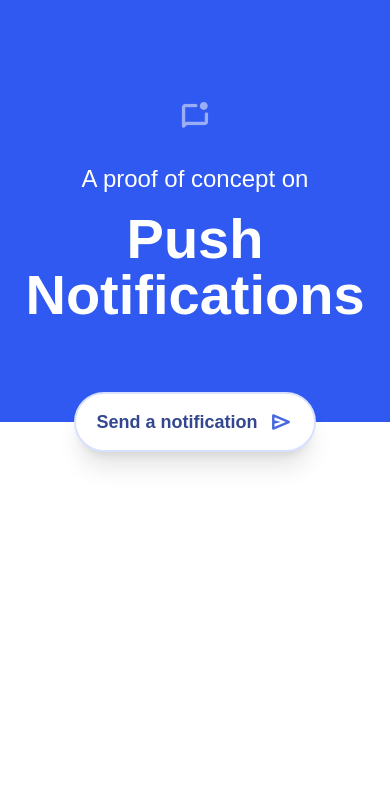
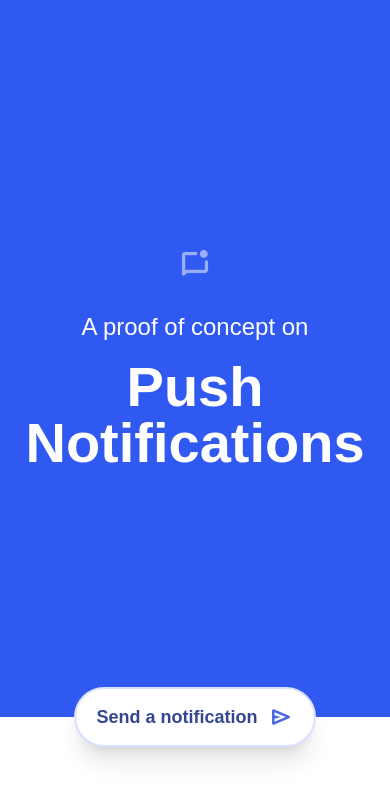
Before and after one commit to Jozzeh/fe-pwa, a React (Create React App) app: page / in a window 390 px wide. Shown: the top 800 px of the page. Built offline with nearby package versions, Linux system fonts and the light colour scheme; a web font is replaced by a local one.

Commit message:
Made it extra fancy

```diff
--- a/src/App.tsx
+++ b/src/App.tsx
@@ -1,9 +1,15 @@
 import { FC } from 'react';
 import Icon from './components/basics/Icon/Icon';
+import classNames from 'classnames';
+import { useNavigate } from 'react-router-dom';
 
-interface Props {};
+interface Props {
+  mode: 'chatting' | 'default';
+};
 
-const App: FC<Props> = () => {
+const App: FC<Props> = ({ mode }) => {
+  const navigate = useNavigate();
+
   function notifyMe() {
     if (!("Notification" in window)) {
       // Check if the browser supports notifications
@@ -29,15 +35,21 @@ const App: FC<Props> = () => {
   }
 
   return (
-    <div className="p-10 lg:p-20 bg-[#2F59F0] relative h-[50vh] flex flex-col items-center justify-center">
+    <div className={classNames(
+      'p-12 lg:p-20 bg-[#2F59F0] relative flex flex-col items-center justify-center',
+      mode === 'chatting' ? 'h-[30vh]' : 'h-[85vh] lg:h-[50vh]'
+    )}>
       <div className="mb-6">
         <Icon name="mark_chat_unread" className="text-3xl text-[#99aef7]" />
       </div>
       <h2 className="text-center text-white text-2xl mb-4">A proof of concept on</h2>
       <h1 className="text-center font-bold text-white">Push Notifications</h1>
-      <div className="absolute bottom-0 flex items-center translate-y-1/2">
+      <div className={classNames(
+        'absolute bottom-0 flex items-center translate-y-1/2 delay-300 duration-200',
+        mode === 'chatting' && 'scale-0'
+      )}>
         <button
-          onClick={notifyMe}
+          onClick={() => navigate('/chat')}
           className="rounded-full bg-white py-3 px-5 text-uppercase font-bold text-[#334790] text-lg shadow-xl flex items-center gap-3 border-2 border-solid border-[#d8e1ff] active:scale-90"
         >
           <span>Send a notification</span>
--- a/src/index.tsx
+++ b/src/index.tsx
@@ -10,11 +10,11 @@ import { RouterProvider, createBrowserRouter } from 'react-router-dom';
 const router = createBrowserRouter([
   {
     index: true,
-    element: <App />,
+    element: <App mode="default" />,
   },
   {
     path: 'chat',
-    element: <></>
+    element: <App mode="chatting" />,
   }
 ])
 
```
